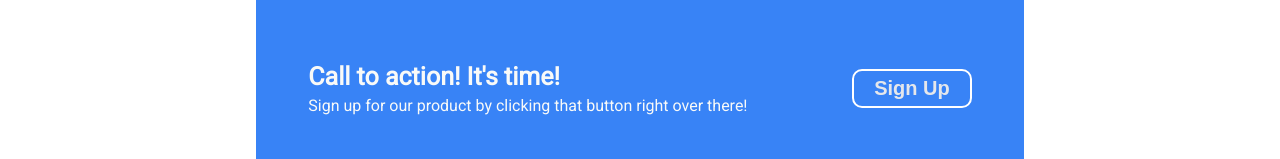
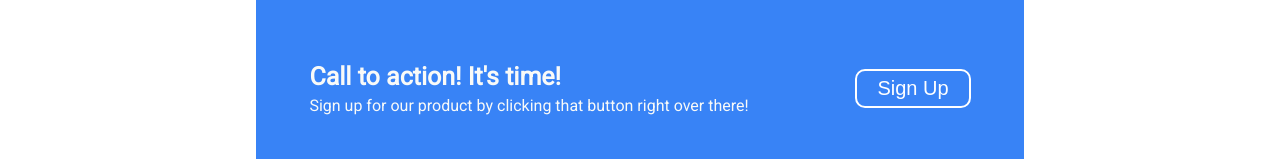
Before and after one commit to tuhindas56/top-landingpageproject, a plain HTML site: page index.html in a window 1280 px wide. Shown: the part 1692-1851 px from the top of the page. Drawn offline with Linux system fonts and the light colour scheme.

Commit message:
Update sign up button text color

```diff
--- a/styles/style.css
+++ b/styles/style.css
@@ -205,8 +205,7 @@ button.signup:active {
 
 .ad-button {
   font-size: 20px;
-  font-weight: 600;
-  color: #e5e7eb;
+  color: #ffffff;
   background-color: #3883f6;
   border: 2px solid white;
   border-radius: 10px;
```
